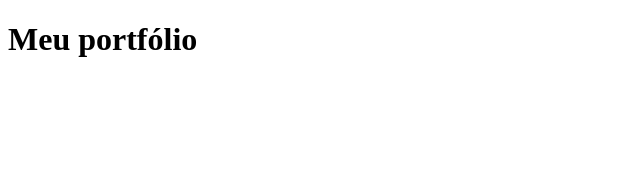
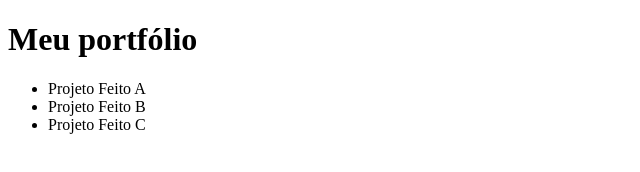
Before and after one commit to and-lz/calculadora-app, a plain HTML site: page index.html in a window 1280 px wide. Shown: the whole page, without its empty margins (0-640 px from the left). Drawn offline with Linux system fonts and the light colour scheme.

Commit message:
cria lista de projetos

```diff
--- a/index.html
+++ b/index.html
@@ -7,5 +7,10 @@
   </head>
   <body>
     <h1>Meu portfólio</h1>
+    <ul>
+      <li>Projeto Feito A</li>
+      <li>Projeto Feito B</li>
+      <li>Projeto Feito C</li>
+    </ul>
   </body>
 </html>
```
